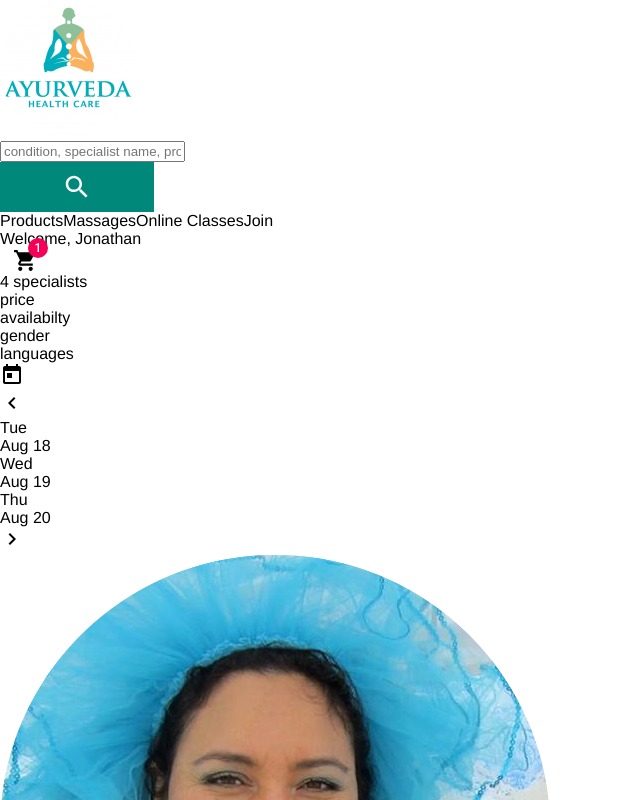
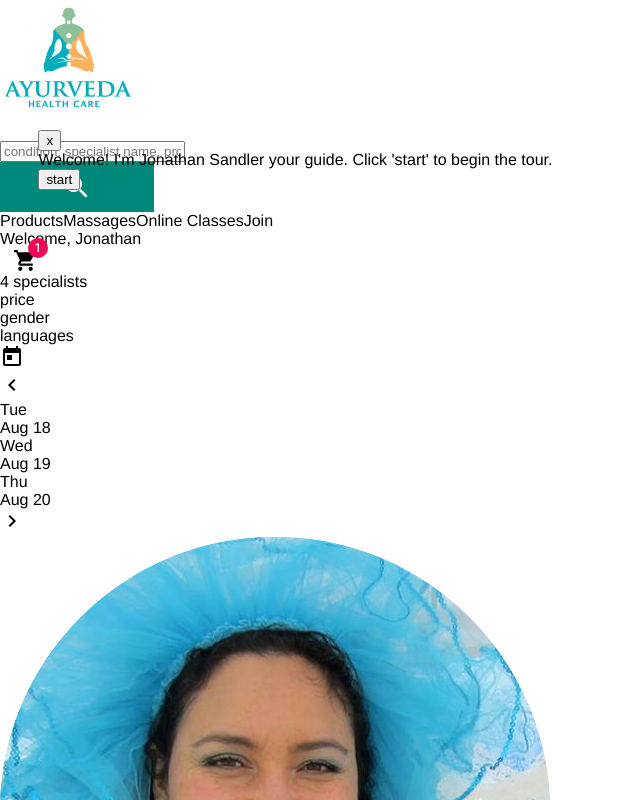
Before and after one commit to jsandleraol/MyAyurvedaClinic.com, a React (Create React App) app: page /results in a window 1280 px wide. Shown: the top 800 px of the page, without its empty margins (0-640 px from the left). Built offline with nearby package versions, Linux system fonts and the light colour scheme.

Commit message:
fix scroll position

```diff
--- a/src/components/Database.js
+++ b/src/components/Database.js
@@ -115,13 +115,13 @@ export const filters = [
             'Lowest first',
         ]
     },
-    {
-        name: 'availabilty',
-        options: [
-            'Today',
-            'Next 3 Days'
-        ]
-    },
+    // {
+    //     name: 'availabilty',
+    //     options: [
+    //         'Today',
+    //         'Next 3 Days'
+    //     ]
+    // },
     {
         name: 'gender',
         options: [
@@ -465,3 +465,46 @@ export const searchOptions = [
         doctors,
     },
 ]
+
+export const guideBoxData = [
+    {
+        text: "Welcome! I'm Jonathan Sandler your guide. Click 'start' to begin the tour.",
+        top: '130px',
+        left: '3vw',
+    },
+    {
+        text: "The search bar filters 3 different databases to provide a more complete experience to the user.",
+        top: '240px',
+        left: '60vw',
+    },
+    {
+        text: "It also provides with an autocomplete method for fast searches, in the event of typing only a couple of letters it auto selects the most relevant option.",
+        top: '430px',
+        left: '30vw',
+    },
+    {
+        text: "The website was made using JavaScript, React, Redux, Node, and Express. The goal is to allow the user to select their preferred (Ayurveda) Professional, book an appointment, and have an online consultation all using the same platform.",
+        top: '870px',
+        left: '20vw',
+    },
+    {
+        text: "Testimonials were made using a combination of Infinite scrolling and pagination. There's also an algorithm that changes the background to some of them just to make it website more stylish.",
+        top: '1500px',
+        left: '65vw',
+    },
+    {
+        text: "The search bar is reused and allows users to make a search at any time. Based on the search, the algorithm filters doctors based on their specialties or it shows the products page.",
+        top: '150px',
+        left: '3vw',
+    },
+    {
+        text: "It also provides a second search engine that filters the first round of results.",
+        top: '150px',
+        left: '30vw',
+    },
+    {
+        text: "Lastly, appointments are shown based on availability, any appointment older than the current time is deleted.",
+        top: '350px',
+        left: '70vw',
+    },
+]
--- a/src/components/home/home.js
+++ b/src/components/home/home.js
@@ -13,7 +13,6 @@ const Home = () => {
     return (
         <div>
             <div className="top">
-            {/* <InteractiveBox text={"Welcome! I'm Jonathan Sandler your guide. Click 'next' to start the tour."} top={'110px'} left={'3vw'}/> */}
                 <div className="header-container">
                     <div className="header">Tailored solutions <br /> for every health issue</div>
                     <div className="search" >
@@ -50,6 +49,7 @@ const Home = () => {
                 </div>
             </div>
             <Testimonials />
+            <InteractiveBox />
         </div>
     )
 }
--- a/src/components/redux/reducer.js
+++ b/src/components/redux/reducer.js
@@ -3,24 +3,34 @@ import { combineReducers } from 'redux'
 // import { updateCartServer } from './functions'
 import { getNextDay } from '../reusable/getNextDay'
 
-
-const currentSearch = (state = [], action) => {
+const guideBoxData = (state = [], action) => {
   switch (action.type) {
-    case 'SET_SEARCH':
+    case 'SET_GUIDE_DATA':
       return action.payload;
     default:
       return state;
   }
 }
 
-const location = (state = '', action) => {
+const guideBoxCounter = (state = 0, action) => {
   switch (action.type) {
-    case 'SET_LOCATION':
-      return action.location;
+    case 'SET_COUNTER':
+      return action.payload;
     default:
       return state;
   }
 }
+
+
+const currentSearch = (state = [], action) => {
+  switch (action.type) {
+    case 'SET_SEARCH':
+      return action.search;
+    default:
+      return state;
+  }
+}
+
 const testimonials = (state = [], action) => {
   switch (action.type) {
     case 'SET_TESTIMONIALS':
@@ -270,6 +280,7 @@ const date = (state = initialDate, action) => {
 // }
 
 export default combineReducers({
+  guideBoxData,
   testimonials,
   currentSearch,
   searchOptions,
@@ -278,7 +289,7 @@ export default combineReducers({
   doctors,
   illnesses,
   date,
-  location,
+  guideBoxCounter,
   // devURI,
   // user,
   // wishlist,
--- a/src/components/results/results.js
+++ b/src/components/results/results.js
@@ -4,6 +4,8 @@ import { useLocation } from '../../../node_modules/react-router-dom';
 import { getCategory } from '../reusable/searchBar/getCategory';
 import DisplayDoctors from './displayDoctors'
 import DisplayProducts from './displayProducts'
+import InteractiveBox from "../reusable/interactiveGuideBox"
+
 // import { Search } from '@material-ui/icons';
 // import CircularProgress from '@material-ui/core/CircularProgress';
 
@@ -21,6 +23,7 @@ const Results = () => {
                 <DisplayDoctors activeSearch={activeSearch} />
                 : category[0] === 'products' ? <DisplayProducts activeSearch={activeSearch} />
                     : <div className="resultsErrorMessage">Sorry, there are no results available for {activeSearch}</div>}
+            <InteractiveBox />
         </div>
     )
 }
--- a/src/components/reusable/interactiveGuideBox.js
+++ b/src/components/reusable/interactiveGuideBox.js
@@ -1,6 +1,27 @@
-import React from 'react';
+import React, { useState, useEffect } from 'react';
+import { useSelector, useDispatch } from 'react-redux';
+import { Link } from "react-router-dom";
 
-const interactiveGuideBox = ({text, top, left}) => {
+
+const InteractiveGuideBox = () => {
+    let [count, setCount] = useState(0)
+    const [open, setOpen] = useState(true)
+    const guideData = useSelector(state => state.guideBoxData);
+    const reduxCounter = useSelector(state => state.guideBoxCounter);
+    const dispatch = useDispatch()
+
+    const updateCounter = () => {
+        dispatch({ type: 'SET_COUNTER', payload: count + 1 })
+    }
+
+    useEffect(() => {
+        if (reduxCounter) setCount(reduxCounter)
+    }, [reduxCounter])
+
+
+    const text = guideData.length > 0 ? Object.entries(guideData[count]).map(([key, value]) => { return key === "text" ? value : null }).filter(value => value !== null) : ''
+    const left = guideData.length > 0 ? Object.entries(guideData[count]).map(([key, value]) => { return key === "left" ? value : null }).filter(value => value !== null) : ''
+    const top = guideData.length > 0 ? Object.entries(guideData[count]).map(([key, value]) => { return key === "top" ? value : null }).filter(value => value !== null) : ''
 
     const CSSBox = {
         position: 'absolute',
@@ -10,17 +31,45 @@ const interactiveGuideBox = ({text, top, left}) => {
     return (
         <div>
             <div style={CSSBox}>
-                <div className="interactiveBox">
-                    <p className="interactiveBox-text" >{text}
+                {open ? <div className="interactiveBox">
+                    <button
+                        className="interactiveBox-close"
+                        onClick={() => setOpen(false)}
+                    >
+                        x
+                </button>
+                    <p className="interactiveBox-text" >{text} </p>
                     <div className="interactiveBox-wrapper">
-                    <button className="interactiveBox-stop">stop</button>
-                    <button className="interactiveBox-next"> next</button>
+                        {count === 0 ? <button
+                            className="interactiveBox-next"
+                            onClick={() => setCount(count += 1)}
+                        > start
+                            </button>
+                            : count === (guideData.length - 1)
+                                ? <button
+                                    className="interactiveBox-next"
+                                    onClick={() => setOpen(false)}
+                                >
+                                    close
+                                </button>
+                                : count === 4
+                                ? <Link to={'/results'}
+                                    className="interactiveBox-next"
+                                    onClick={() => updateCounter()}
+                                >
+                                    Go to next page
+                                </Link>
+                                : <button
+                                    className="interactiveBox-next"
+                                    onClick={() => setCount(count += 1)}
+                                >
+                                    next
+                                </button>}
                     </div>
-                    </p>
-                </div>
+                </div> : null}
             </div>
         </div>
     )
 }
 
-export default interactiveGuideBox;
+export default InteractiveGuideBox;
--- a/src/components/reusable/reusable.css
+++ b/src/components/reusable/reusable.css
@@ -180,36 +180,42 @@ color: gold;
 }
 
 .interactiveBox{
-    max-width: 230px;
+    max-width: 260px;
     padding: 10px;
     background-color:rgb(104, 177, 158);
     border-radius: 5px;
-    box-shadow: 0px 0px 3px 3px rgba(156, 99, 12, 0.3);
+    box-shadow: 0px 0px 3px 3px rgba(62, 40, 141, 0.3);
 }
 .interactiveBox-text{
-    display: flex;
-    flex-wrap: wrap;
     font-size: 16px;
-    color: white
-}
-.interactiveBox-wrapper{
-    margin-left: auto;
+    color: white;
 }
 
-.interactiveBox-stop, .interactiveBox-next{
-    background-color: inherit;
+.interactiveBox-close{
+    position: absolute;
+    right: 0;
+    top: 0;
+    color: rgba(255, 255, 255, 0.863);
+    padding: 1px 5px;
+    background-color: transparent;
     border: none;
-    font-size: 16px;
+    font-size: 14px;
     cursor: pointer;
+}
+
+.interactiveBox-wrapper{
+    display: flex;
+    margin: 6px 0 0 0;
 }
 
 .interactiveBox-next{
     background-color: rgb(46, 173, 139);;
     box-shadow: 0px 0px 2px 2px white;
     color: white;
+    border: none;
     border-radius: 4px;
     padding: 5px 10px;
-    margin-left: 5px;
+    margin-left: auto;
     font-size: 16px;
     cursor: pointer;
 }
@@ -218,7 +224,7 @@ color: gold;
     background-color: rgb(17, 155, 118);;
 
 }
-.interactiveBox-stop:hover{
+.interactiveBox-close:hover{
     color: red
 }
 
--- a/src/components/reusable/searchBar/searchBar.js
+++ b/src/components/reusable/searchBar/searchBar.js
@@ -1,6 +1,6 @@
 import React, { useState, useEffect, useRef } from 'react';
 import { Link } from "react-router-dom";
-import { useSelector } from 'react-redux';
+import { useSelector} from 'react-redux';
 import AutoComplete from './autoComplete';
 import { SearchButton } from "../materialButtons";
 import SearchIcon from '@material-ui/icons/Search';
@@ -23,7 +23,6 @@ const SearchBar = ({ displaySmall }) => {
     const [cursor, setCursor] = useState(-1);
     let allSearchValues = getAllSearchValues(filterOptions)
 
-
     const updateSearch = (e) => {
         setSearch(e.target.value);
         e.target.value ? setDisplayOptions(true) : setDisplayOptions(false)
@@ -42,7 +41,6 @@ const SearchBar = ({ displaySmall }) => {
     useEffect(() => {
         if (activeSearch) updateInput(activeSearch)
     }, [activeSearch])
-
 
 
     useEffect(() => {
--- a/src/index-init.js
+++ b/src/index-init.js
@@ -1,6 +1,6 @@
 // import axios from 'axios'
 import store from './components/redux/store'
-import { testimonials, searchOptions, filters, doctors, illness } from './components/Database'
+import { testimonials, searchOptions, filters, doctors, illness, guideBoxData } from './components/Database'
 
 export const initializeAllRequests = async () => {
   // console.log('redux initializing')
@@ -9,6 +9,7 @@ export const initializeAllRequests = async () => {
      await getFilters()
      await getDoctors()
      await getIllness()
+     await getGuideBoxData()
 //   await getAllCategories()
 //   await getAllProducts()
 //   axios
@@ -49,6 +50,10 @@ const getDoctors = () => {
 
 const getIllness = () => {
     store.dispatch({ type: 'SET_ILLNESS', payload: illness })
+}
+
+const getGuideBoxData = () => {
+    store.dispatch({ type: 'SET_GUIDE_DATA', payload: guideBoxData })
 }
 
 // const getURI = () => {
```
Also changed, not shown: src/components/results/doctorCard.js (+6 -1 lines).
